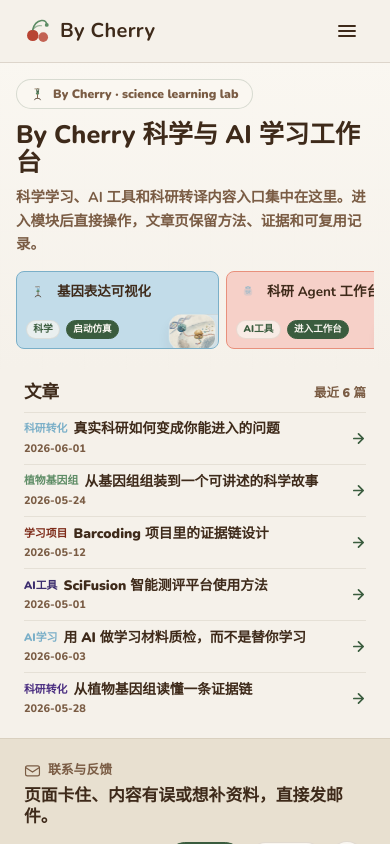
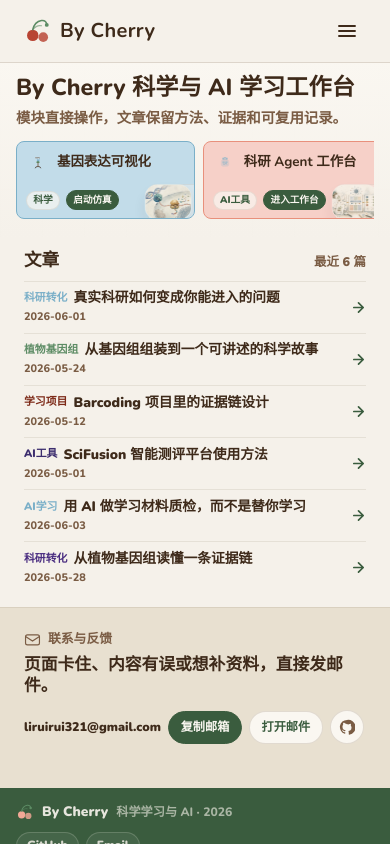
Before and after one commit to liruirui321/Bycherry, a React (Vite) app: page / in a window 390 px wide. Built offline with nearby package versions, Linux system fonts and the light colour scheme.

Commit message:
Tighten homepage mobile layout

```diff
--- a/scripts/verify-content-integrity.mjs
+++ b/scripts/verify-content-integrity.mjs
@@ -439,7 +439,7 @@ function verifyWorkJsonLdLearningOutcomes() {
   expect(heroSource.includes("scroll-snap-type: x proximity"), "Homepage hero mobile module directory must support horizontal scanning.");
   expect(heroSource.includes('import { getWorkToolHref, navigateClient, shouldUseClientNavigation } from "../navigation"'), "Homepage hero must use the direct-to-tool work href helper without duplicate home-section CTAs.");
   expect(heroSource.includes("const toolHref = getWorkToolHref(work.href)") && heroSource.includes("href={toolHref}"), "Homepage first-screen module cards must link directly to work tools.");
-  for (const retiredHeroBlock of ["sessionPlans", "materialRoutes", "heroModuleStats", "hero-session-copy-status", "hero-material-route-grid", "hero-actions", "hero-cta", "navigateHomeSection", "完成标准，", "先做这个，"]) {
+  for (const retiredHeroBlock of ["sessionPlans", "materialRoutes", "heroModuleStats", "hero-session-copy-status", "hero-material-route-grid", "hero-actions", "hero-cta", "navigateHomeSection", "science learning lab", "完成标准，", "先做这个，"]) {
     expect(!heroSource.includes(retiredHeroBlock), `Homepage hero should stay short and not include retired duplicate block: ${retiredHeroBlock}.`);
   }
   expect(!appSource.includes("<Works") && !appSource.includes('import { Works }'), "Homepage must not render a duplicate Works section below the hero.");
@@ -494,6 +494,8 @@ function verifyWorkJsonLdLearningOutcomes() {
   expect(!footerSource.includes('navigateHomeSection'), "Footer should not repeat homepage section navigation.");
   expect(footerSource.includes("externalLinks"), "Footer should keep compact external contact links.");
   expect(footerSource.includes("科学学习与 AI · 2026"), "Footer should stay as a compact brand line.");
+  expect(footerSource.includes("footer-inner") && footerSource.includes("footer-links"), "Footer should expose mobile-safe layout hooks.");
+  expect(footerSource.includes("@media (max-width: 560px)") && footerSource.includes("grid-template-columns: 1fr !important"), "Footer must stack on narrow screens instead of clipping links.");
   for (const retiredFooterBlock of ["footerWorkLinks", "footer-work-link", "footerNextPlanText", "copyFooterNextPlan", "页尾继续学习清单", "footer-next-plan-panel", "学习模块", "证据库", "方法库", "联系", "bycherry.me"]) {
     expect(!footerSource.includes(retiredFooterBlock), `Footer should stay short and not include retired duplicate block: ${retiredFooterBlock}.`);
   }
@@ -1154,9 +1156,8 @@ function verifyLearnerProductPositioning() {
     "植物演化时间轴",
     "CRISPR 编辑模拟器",
     '"学习项目"',
-    "science learning lab",
     "首屏学习模块目录",
-    "科研转译内容入口",
+    "模块直接操作",
     "基因表达可视化",
     "概念解释生成器",
     "科研 Agent",
--- a/src/app/components/Footer.tsx
+++ b/src/app/components/Footer.tsx
@@ -15,14 +15,14 @@ export function Footer() {
         padding: "1rem 1.5rem",
       }}
     >
-      <div style={{ maxWidth: 1100, margin: "0 auto", display: "flex", alignItems: "center", justifyContent: "space-between", gap: "0.8rem", flexWrap: "wrap" }}>
-        <div style={{ display: "inline-flex", alignItems: "center", gap: 8, minWidth: 0 }}>
+      <div className="footer-inner" style={{ maxWidth: 1100, margin: "0 auto", display: "flex", alignItems: "center", justifyContent: "space-between", gap: "0.8rem", flexWrap: "wrap", minWidth: 0 }}>
+        <div className="footer-brand" style={{ display: "inline-flex", alignItems: "center", gap: 8, minWidth: 0 }}>
           <IconCherry size={18} color="#F2A896" />
           <span style={{ color: "rgba(245,241,234,0.92)", fontSize: "0.86rem", fontWeight: 900 }}>By Cherry</span>
           <span style={{ color: "rgba(245,241,234,0.6)", fontSize: "0.76rem", fontWeight: 800 }}>科学学习与 AI · 2026</span>
         </div>
 
-        <div style={{ display: "flex", gap: "0.45rem", flexWrap: "wrap" }}>
+        <div className="footer-links" style={{ display: "flex", gap: "0.45rem", flexWrap: "wrap", minWidth: 0 }}>
           {externalLinks.map((link) => (
             <a
               className="footer-link"
@@ -60,6 +60,36 @@ export function Footer() {
             outline: 3px solid #F2A896;
             outline-offset: 4px;
           }
+
+          @media (max-width: 560px) {
+            footer {
+              padding: 0.9rem 1rem !important;
+            }
+
+            footer .footer-inner {
+              display: grid !important;
+              grid-template-columns: 1fr !important;
+              justify-items: start !important;
+              gap: 0.62rem !important;
+              width: 100% !important;
+              max-width: calc(100vw - 2rem) !important;
+            }
+
+            footer .footer-brand {
+              display: grid !important;
+              grid-template-columns: auto minmax(0, auto) minmax(0, 1fr) !important;
+              max-width: 100% !important;
+            }
+
+            footer .footer-brand span {
+              overflow-wrap: anywhere;
+            }
+
+            footer .footer-links {
+              justify-content: flex-start !important;
+              max-width: 100% !important;
+            }
+          }
         `}
       </style>
     </footer>
--- a/src/app/components/Hero.tsx
+++ b/src/app/components/Hero.tsx
@@ -1,5 +1,4 @@
 import type { MouseEvent } from "react";
-import { IconMicroscope } from "./Icons";
 import { works } from "./Works";
 import { WorkPreviewIllustration } from "./WorkPreviewIllustration";
 import { getWorkToolHref, navigateClient, shouldUseClientNavigation } from "../navigation";
@@ -21,7 +20,7 @@ export function Hero() {
         minHeight: "auto",
         position: "relative",
         overflow: "hidden",
-        padding: "1.35rem 1.5rem 1.15rem",
+        padding: "1rem 1.5rem 1.05rem",
         width: "100%",
         maxWidth: "100%",
         background:
@@ -30,35 +29,19 @@ export function Hero() {
       }}
     >
       <div className="hero-inner" style={{ position: "relative", zIndex: 2, maxWidth: 1120, width: "100%", minWidth: 0, margin: "0 auto" }}>
-        <div className="hero-header-row" style={{ maxWidth: 760, marginBottom: "0.9rem" }}>
+        <div className="hero-header-row" style={{ maxWidth: 760, marginBottom: "0.72rem" }}>
           <div style={{ minWidth: 0 }}>
-            <div
-              style={{
-                display: "inline-flex",
-                alignItems: "center",
-                gap: 8,
-                background: "rgba(250,247,241,0.82)",
-                border: "1px solid rgba(58,92,62,0.18)",
-                borderRadius: 999,
-                padding: "0.32rem 0.82rem",
-                marginBottom: "0.72rem",
-              }}
-            >
-              <IconMicroscope size={15} color="var(--cherry-forest)" />
-              <span style={{ fontSize: "0.76rem", color: "var(--cherry-warm-mid)", fontWeight: 900, letterSpacing: 0 }}>
-                By Cherry · science learning lab
-              </span>
-            </div>
             <h1
               id="hero-heading"
               style={{
                 fontFamily: "'Nunito', sans-serif",
-                fontSize: "clamp(1.58rem, 3.5vw, 2.45rem)",
+                fontSize: "clamp(1.45rem, 3.2vw, 2.2rem)",
                 fontWeight: 800,
                 lineHeight: 1.12,
                 color: "var(--cherry-warm-brown)",
-                margin: "0 0 0.55rem",
+                margin: "0 0 0.42rem",
                 letterSpacing: 0,
+                overflowWrap: "anywhere",
               }}
             >
               By Cherry 科学与 AI 学习工作台
@@ -67,12 +50,13 @@ export function Hero() {
               style={{
                 fontSize: "clamp(0.9rem, 1.5vw, 1rem)",
                 color: "var(--cherry-warm-mid)",
-                lineHeight: 1.62,
+                lineHeight: 1.5,
                 margin: 0,
                 fontWeight: 700,
+                overflowWrap: "anywhere",
               }}
             >
-              科学学习、AI 工具和科研转译内容入口集中在这里。进入模块后直接操作，文章页保留方法、证据和可复用记录。
+              模块直接操作，文章保留方法、证据和可复用记录。
             </p>
           </div>
         </div>
@@ -136,8 +120,8 @@ export function Hero() {
           #top {
             padding-left: 1rem !important;
             padding-right: 1rem !important;
-            padding-top: 1rem !important;
-            padding-bottom: 1rem !important;
+            padding-top: 0.78rem !important;
+            padding-bottom: 0.9rem !important;
           }
 
           .hero-inner,
@@ -145,6 +129,7 @@ export function Hero() {
             width: 100% !important;
             max-width: calc(100vw - 2rem) !important;
             grid-template-columns: 1fr !important;
+            overflow-wrap: anywhere;
           }
 
           .hero-work-grid {
@@ -159,9 +144,9 @@ export function Hero() {
           }
 
           .hero-work-card {
-            width: min(52vw, 220px) !important;
-            min-width: min(52vw, 220px) !important;
-            max-width: min(52vw, 220px) !important;
+            width: min(46vw, 190px) !important;
+            min-width: min(46vw, 190px) !important;
+            max-width: min(46vw, 190px) !important;
             scroll-snap-align: start;
           }
 
```
